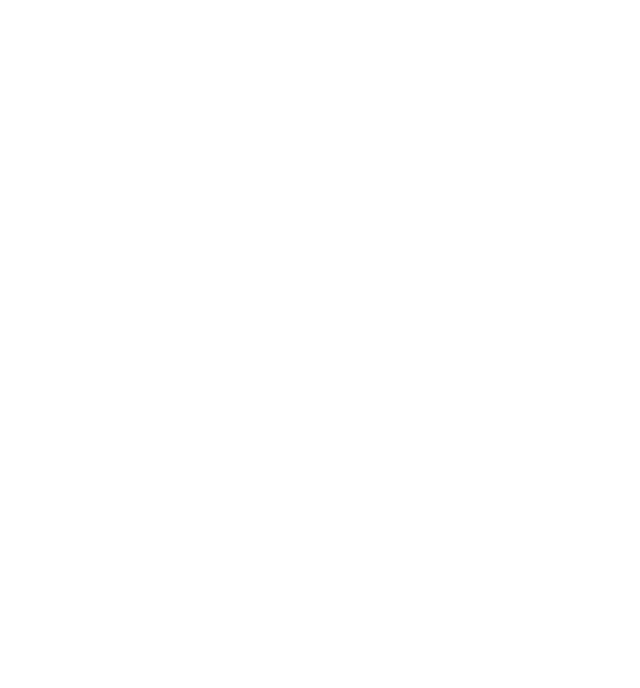
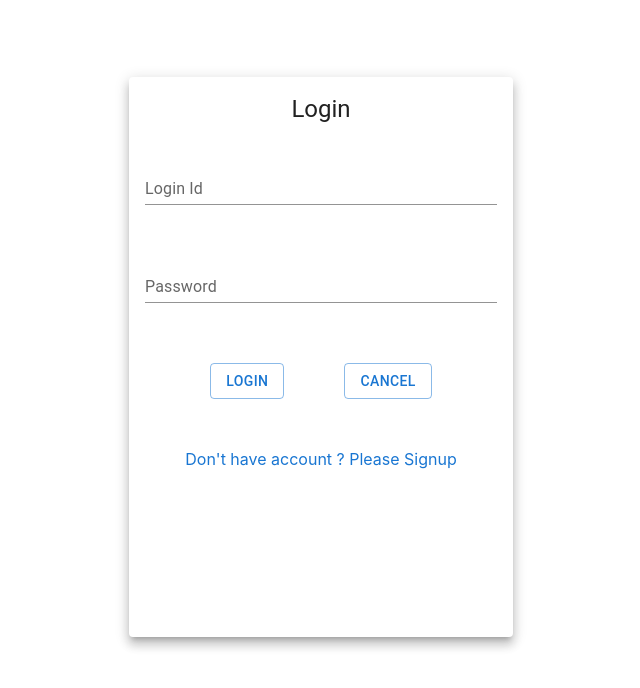
Before and after one commit to vishwajitmalusare/movie-site, a React (Create React App) app: page /login in a window 1280 px wide. Before the commit this address had no page. Shown: the top 688 px of the page, without its empty margins (319-959 px from the left). Built offline with nearby package versions, Linux system fonts and the light colour scheme.

Commit message:
Added.login register page some updates

```diff
--- a/package.json
+++ b/package.json
@@ -4,10 +4,10 @@
   "private": true,
   "dependencies": {
     "@emotion/react": "^11.11.4",
-    "@emotion/styled": "^11.11.0",
+    "@emotion/styled": "^11.11.5",
     "@material-tailwind/react": "^2.1.9",
     "@mui/icons-material": "^5.15.14",
-    "@mui/material": "^5.15.14",
+    "@mui/material": "^5.15.15",
     "@testing-library/jest-dom": "^5.17.0",
     "@testing-library/react": "^13.4.0",
     "@testing-library/user-event": "^13.5.0",
--- a/src/App.js
+++ b/src/App.js
@@ -3,14 +3,21 @@
 import { BrowserRouter, Route, Routes } from 'react-router-dom';
 import Movies from './Pages/movies';
 import MovieDetails from './Pages/moviedetails';
+import Login from './Pages/login';
+import Registeration from './Pages/registration'
+import PageNotFound from './Pages/pagenotfound';
 
 function App() {
   return (
    <>
    <BrowserRouter>
    <Routes>
-    <Route path ="/" Component={Movies} />
+    <Route path ="/" Component={Login} />
+    <Route path ="/login" Component={Login} />
+    <Route path ="/dashboard" Component={Movies} />
+    <Route path ="/registration" Component={Registeration} />
     <Route path ="/moviedetails" Component={MovieDetails} />
+    <Route path ="*" Component={PageNotFound}/>
    </Routes>
    </BrowserRouter>
    </>
--- /dev/null
+++ b/src/Pages/login.js
@@ -0,0 +1,83 @@
+import React from 'react'
+import {
+  Avatar,
+  Card,
+  CardActions,
+  CardContent,
+  CardHeader,
+  CardMedia,
+  Collapse,
+  IconButton,
+  Rating,
+  Typography,
+} from "@mui/material"
+import TextField from '@mui/material/TextField'
+import Button from '@mui/material/Button'
+import Link from '@mui/material/Link'
+
+export default function Login() {
+  return (
+    <>
+     <div
+        style={{
+          display: "flex",
+          flexDirection: "column",
+          justifyContent: "center",
+          alignItems: "center",
+          marginTop: "6%",
+        }}
+      >
+    <Card
+    raised
+    sx={{
+      width: "30%",
+      height: "70vh",
+    }}
+    >
+      <CardHeader
+      style={{
+        textAlign: "center"
+      }}
+      title="Login" />
+   <CardContent>
+
+    <div
+    style={{
+      display: "flex",
+      flexDirection: "column",
+      gap:"50px"
+    }}>
+
+    <TextField label="Login Id" variant='standard' />
+
+    <TextField label="Password" variant='standard' type = "password"  />
+
+    <div
+    style={{
+      display:"flex",
+      flexDirection:"row",
+      justifyContent: "center",
+      gap: "60px",
+      marginTop: "10px"
+    }}>
+    <Button variant='outlined' >Login</Button>
+    <Button variant='outlined' >Cancel</Button>
+
+    </div>
+    <Link
+          style={{
+            display: 'flex',
+            justifyContent: 'center',
+            alignContent: 'center'
+          }}
+          href="/registration"
+          underline="hover"
+          >Don't have account ? Please Signup</Link>
+    </div>
+
+   </CardContent>
+    </Card>
+    </div>
+    </>
+  )
+}
--- a/src/Pages/moviedetails.js
+++ b/src/Pages/moviedetails.js
@@ -48,7 +48,7 @@
 
   //Method for handle back click
   const handleBack = () => {
-    navigate("/");
+    navigate("/dashboard");
   };
 
   //Method for Avatar Color
--- /dev/null
+++ b/src/Pages/pagenotfound.js
@@ -0,0 +1,14 @@
+import React from 'react'
+
+export default function PageNotFound() {
+  return (
+    <div>
+        <h2 style={{ justifyContent: "center",
+        textAlign: "center",
+        marginTop: "15%"
+    }}>
+        Page Not Found
+        </h2>
+        </div>
+  )
+}
--- /dev/null
+++ b/src/Pages/registration.js
@@ -0,0 +1,84 @@
+import React from 'react'
+import {
+  Avatar,
+  Card,
+  CardActions,
+  CardContent,
+  CardHeader,
+  CardMedia,
+  Collapse,
+  IconButton,
+  Rating,
+  Typography,
+} from "@mui/material"
+import TextField from '@mui/material/TextField'
+import Button from '@mui/material/Button'
+import Link from '@mui/material/Link'
+
+export default function Registration() {
+  return (
+   <>
+   <div
+   style={{
+    display: 'flex',
+    flexDirection: 'column',
+    justifyContent: 'center',
+    alignItems: 'center',
+    marginTop: '6%'
+   }}
+   >
+    <Card
+    raised
+    sx={{
+      width: '30%',
+      height: '85vh'
+    }}
+    >
+      <CardHeader
+      style={{
+        textAlign: 'center'
+      }}
+      title="Registration"
+      />
+      <CardContent>
+        <div
+        style={{
+          display: 'flex',
+          flexDirection: 'column',
+          gap: '15px'
+        }}
+        >
+          <TextField label='First Name' variant='standard' />
+          <TextField label='Last Name' variant='standard' />
+          <TextField label='Email' variant='standard' />
+          <TextField label='Password' variant='standard' type='password' />
+          <TextField label='Confirm Password' variant='standard' type='password' />
+
+          <div
+          style={{
+            display: 'flex',
+            flexDirection: 'row',
+            justifyContent: 'center',
+            gap: '70px',
+            marginTop: '20px'
+          }}
+          >
+            <Button variant='outlined' >Signup</Button>
+            <Button variant='outlined' >Cancel</Button>
+          </div>
+          <Link
+          style={{
+            display: 'flex',
+            justifyContent: 'center',
+            alignContent: 'center'
+          }}
+          href="/login"
+          underline="hover"
+          >Already have account ? Please Login</Link>
+        </div>
+      </CardContent>
+    </Card>
+   </div>
+   </>
+  )
+}
```
Also changed, not shown: 1 other file (tests, documents, lock files or other folders).
